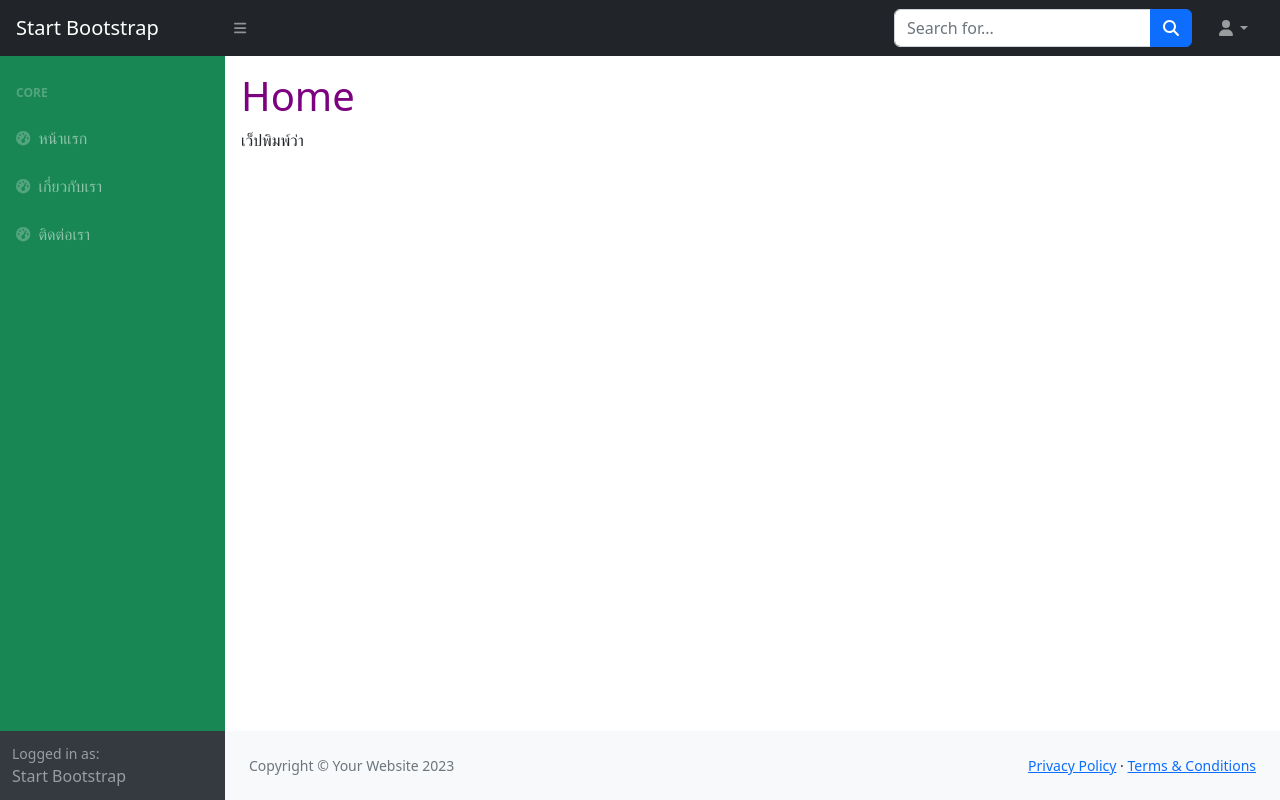
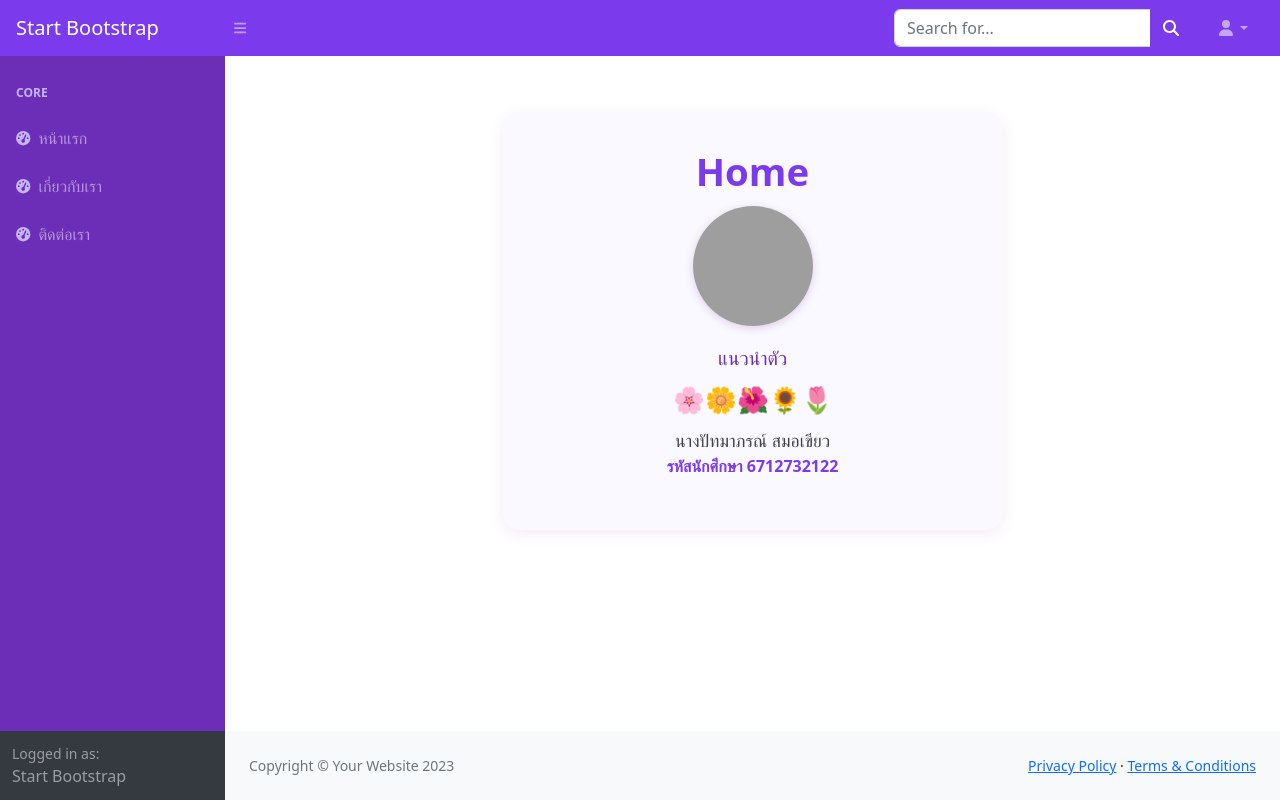
Before and after one commit to pattmapoh/django_deploy, a Django app: page / in a window 1280 px wide. Run offline with Django 5.2, Linux system fonts and the light colour scheme; some libraries are stand-ins or nearby versions; grey boxes are pictures that could not be loaded.

Commit message:
pattmapoh

```diff
--- a/django_deploy/settings.py
+++ b/django_deploy/settings.py
@@ -26,7 +26,7 @@ SECRET_KEY = 'django-insecure-p+96m40poxc3163r&_gvpd+tj3glt85be4*-_&4i-1n_#f2e3h
 # SECURITY WARNING: don't run with debug turned on in production!
 DEBUG = True
 
-ALLOWED_HOSTS = ['127.0.0.1', '.vercel.app']
+ALLOWED_HOSTS = ['127.0.0.1', '.vercel.app','localhost']
 
 
 # Application definition
--- a/django_deploy/urls.py
+++ b/django_deploy/urls.py
@@ -17,7 +17,10 @@ Including another URLconf
 from django.contrib import admin
 from django.urls import path
 from webpage import views
+
 urlpatterns = [
     path('admin/', admin.site.urls),
     path('', views.index, name='index'),
+    path('about/', views.about, name='about'),
+    path('contact/', views.contact, name='contact'),
 ]
--- a/templates/base.html
+++ b/templates/base.html
@@ -12,6 +12,29 @@
         <link href="{% static 'css/styles.css' %}" rel="stylesheet" />
 
         <script src="https://use.fontawesome.com/releases/v6.3.0/js/all.js" crossorigin="anonymous"></script>
+        <style>
+            /* เพิ่มสีม่วงให้ sidebar และปุ่ม */
+            .sb-sidenav-dark {
+                background-color: #6c2eb6 !important;
+            }
+            .sb-topnav.navbar-dark {
+                background-color: #7c3aed !important;
+            }
+            .nav-link.active, .nav-link:hover {
+                background: #a78bfa !important;
+                color: #fff !important;
+            }
+            .btn-primary {
+                background-color: #7c3aed !important;
+                border-color: #7c3aed !important;
+            }
+            .sb-sidenav-menu-heading {
+                color: #c4b5fd !important;
+            }
+            .sb-nav-link-icon {
+                color: #c4b5fd !important;
+            }
+        </style>
     </head>
     <body class="sb-nav-fixed">
         <nav class="sb-topnav navbar navbar-expand navbar-dark bg-dark">
@@ -41,7 +64,7 @@
         </nav>
         <div id="layoutSidenav">
             <div id="layoutSidenav_nav">
-                <nav class="sb-sidenav accordion sb-sidenav-dark bg-success" id="sidenavAccordion">
+                <nav class="sb-sidenav accordion sb-sidenav-dark " id="sidenavAccordion">
                     <div class="sb-sidenav-menu">
                         <div class="nav">
 
--- a/templates/index.html
+++ b/templates/index.html
@@ -1,8 +1,14 @@
 {% extends "base.html" %}
 
 {% block content %}
-<section>
-    <h1 style="color: rgb(124, 0, 128);">Home</h1>
-    <p>เว็ปพิมพ์ว่า</p>
+<section style="max-width: 500px; margin: 40px auto; background: #f9f9ff; border-radius: 16px; box-shadow: 0 4px 16px rgba(124,0,128,0.08); padding: 36px;">
+    <h1 style="color: #7c3aed; text-align:center; font-size:2.4em; margin-bottom: 12px; font-weight: bold;">Home</h1>
+    <div style="text-align:center;">
+        <img src="https://avatars.githubusercontent.com/u/186784458?v=4" alt="Contact Avatar" style="width:120px; height:120px; border-radius:50%; box-shadow:0 2px 8px rgba(124,0,128,0.18); margin-bottom: 18px;">
+        <p style="font-size:1.2em; color:#6c2eb6; margin-bottom:8px;">แนวนำตัว</p>
+        <p style="font-size:1.6em; margin-bottom:8px;">🌸🌼🌺🌻🌷</p>
+        <p style="font-size:1.1em; color:#444; margin-bottom:0;">นางปัทมาภรณ์ สมอเขียว</p>
+        <p style="font-size:1em; color:#7c3aed; font-weight:bold;">รหัสนักศึกษา 6712732122</p>
+    </div>
 </section>
 {% endblock content %}
```
Also changed, not shown: templates/about.html (+4 -8 lines), templates/contact.html (+7 -2 lines), webpage/views.py (+6 -3 lines).
